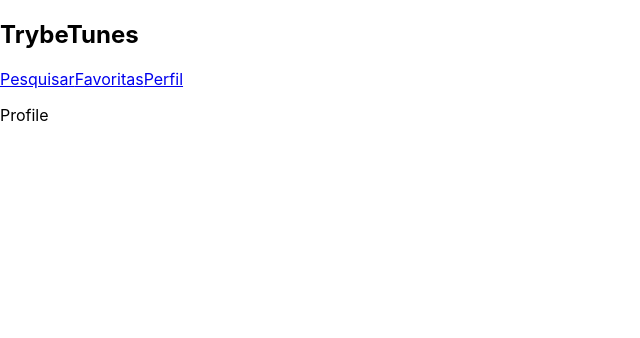
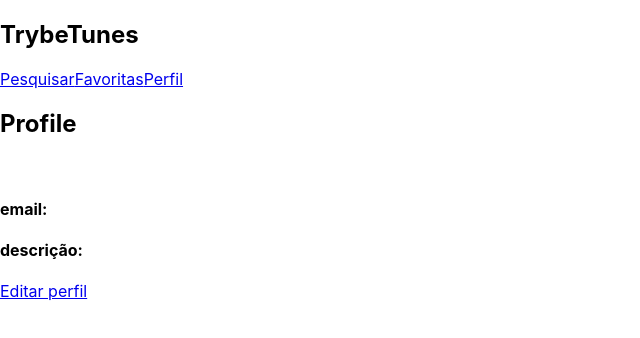
Before and after one commit to erik-ymmt/trybetunes-trybe-project, a React (Create React App) app: page /profile in a window 1280 px wide. Shown: the top 338 px of the page, without its empty margins (0-640 px from the left). Built offline with nearby package versions, Linux system fonts and the light colour scheme.

Commit message:
add Profile page - Requirement 13

```diff
--- a/src/App.js
+++ b/src/App.js
@@ -3,7 +3,7 @@ import { Route, Switch } from 'react-router-dom';
 import Album from './pages/Album';
 import Favorites from './pages/Favorites';
 import Login from './pages/Login';
-import NotFound from './pages/NotFound';
+import NotFound from './components/NotFound';
 import Profile from './pages/Profile';
 import ProfileEdit from './pages/ProfileEdit';
 import Search from './pages/Search';
--- a/src/pages/Album.js
+++ b/src/pages/Album.js
@@ -1,9 +1,9 @@
 import React from 'react';
 import PropTypes from 'prop-types';
-import Header from './Header';
+import Header from '../components/Header';
 import getMusics from '../services/musicsAPI';
-import MusicCard from './MusicCard';
-import Loading from './Loading';
+import MusicCard from '../components/MusicCard';
+import Loading from '../components/Loading';
 import { getFavoriteSongs } from '../services/favoriteSongsAPI';
 
 class Album extends React.Component {
--- a/src/pages/Favorites.js
+++ b/src/pages/Favorites.js
@@ -1,7 +1,7 @@
 import React from 'react';
-import Header from './Header';
-import Loading from './Loading';
-import MusicCard from './MusicCard';
+import Header from '../components/Header';
+import Loading from '../components/Loading';
+import MusicCard from '../components/MusicCard';
 import { getFavoriteSongs } from '../services/favoriteSongsAPI';
 
 class Favorites extends React.Component {
--- a/src/pages/Login.js
+++ b/src/pages/Login.js
@@ -1,7 +1,7 @@
 import React from 'react';
 import { Redirect } from 'react-router-dom';
 import PropTypes from 'prop-types';
-import Loading from './Loading';
+import Loading from '../components/Loading';
 import { createUser } from '../services/userAPI';
 
 class Login extends React.Component {
--- a/src/pages/Profile.js
+++ b/src/pages/Profile.js
@@ -1,12 +1,60 @@
 import React from 'react';
-import Header from './Header';
+import { Link } from 'react-router-dom';
+import Header from '../components/Header';
+import Loading from '../components/Loading';
+import { getUser } from '../services/userAPI';
 
 class Profile extends React.Component {
+  constructor() {
+    super();
+
+    this.state = {
+      isLoading: true,
+      nameLogged: 'nenhum usuário',
+      email: '',
+      description: '',
+      image: '',
+    };
+  }
+
+  componentDidMount = async () => {
+    const response = await getUser();
+    this.setState({
+      nameLogged: response.name,
+      email: response.email,
+      description: response.description,
+      image: response.image,
+      isLoading: false,
+    });
+  }
+
   render() {
+    const { isLoading, nameLogged, email, description, image } = this.state;
     return (
       <div data-testid="page-profile">
         <Header />
-        Profile
+        {isLoading ? <Loading />
+          : (
+            <div>
+              <h2>Profile</h2>
+              <h3>{ nameLogged }</h3>
+              <img data-testid="profile-image" src={ image } alt={ nameLogged } />
+              <h4>
+                email:
+                {' '}
+              </h4>
+              <p>
+                { email }
+              </p>
+              <h4>
+                descrição:
+                {' '}
+              </h4>
+              <p>
+                { description }
+              </p>
+              <Link to="/profile/edit">Editar perfil</Link>
+            </div>)}
       </div>
     );
   }
--- a/src/pages/ProfileEdit.js
+++ b/src/pages/ProfileEdit.js
@@ -1,5 +1,5 @@
 import React from 'react';
-import Header from './Header';
+import Header from '../components/Header';
 
 class ProfileEdit extends React.Component {
   render() {
--- a/src/pages/Search.js
+++ b/src/pages/Search.js
@@ -1,7 +1,7 @@
 import React from 'react';
 import { Link } from 'react-router-dom';
 import searchAlbumsAPI from '../services/searchAlbumsAPI';
-import Header from './Header';
+import Header from '../components/Header';
 
 class Search extends React.Component {
   constructor() {
```
Also changed, not shown: src/components/Header.js (renamed from src/pages/Header.js), src/components/Loading.js (renamed from src/pages/Loading.js), src/components/MusicCard.js (renamed from src/pages/MusicCard.js), src/components/NotFound.js (renamed from src/pages/NotFound.js).
